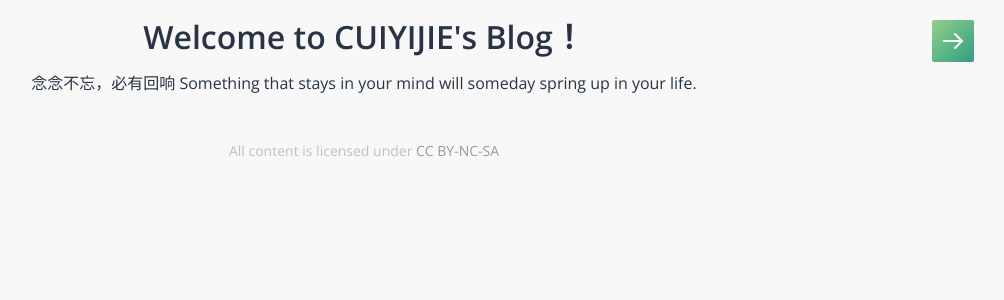
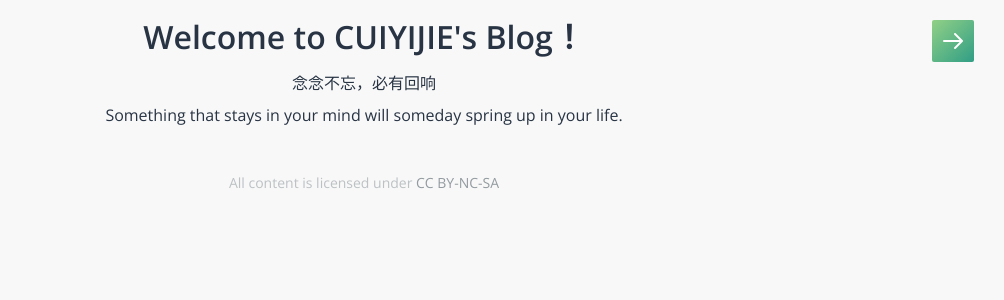
Before and after one commit to AwsomeCui/cc976655.github.io, a Jekyll site: the page built from index.html, in a window 1280 px wide. Shown: the top 300 px of the page, without its empty margins (276-1280 px from the left). Built offline with Jekyll 4.4.1, drawn with Linux system fonts in a browser that asks for light colours; some web fonts are replaced; comment, search, counter and statistics services are not loaded.

```diff
--- a/index.html
+++ b/index.html
@@ -3,6 +3,6 @@ layout: default
 ---
 <div id="home" class="container">
   <h1>Welcome to CUIYIJIE's Blog！</h1>
-  <p>念念不忘，必有回响
-Something that stays in your mind will someday spring up in your life.</p>
+  <p>念念不忘，必有回响</p>
+  <p>Something that stays in your mind will someday spring up in your life.</p>
 </div>
```
